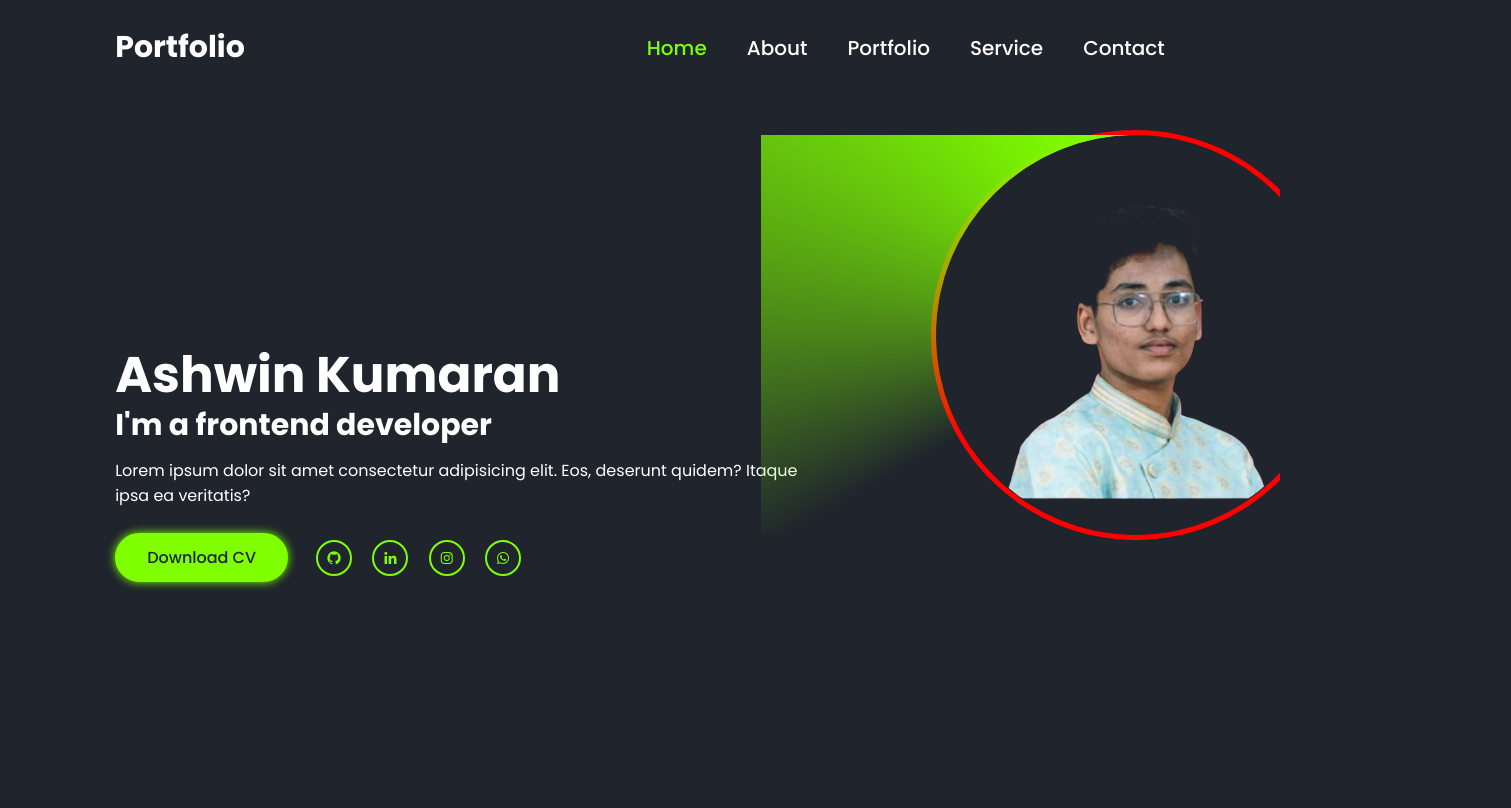
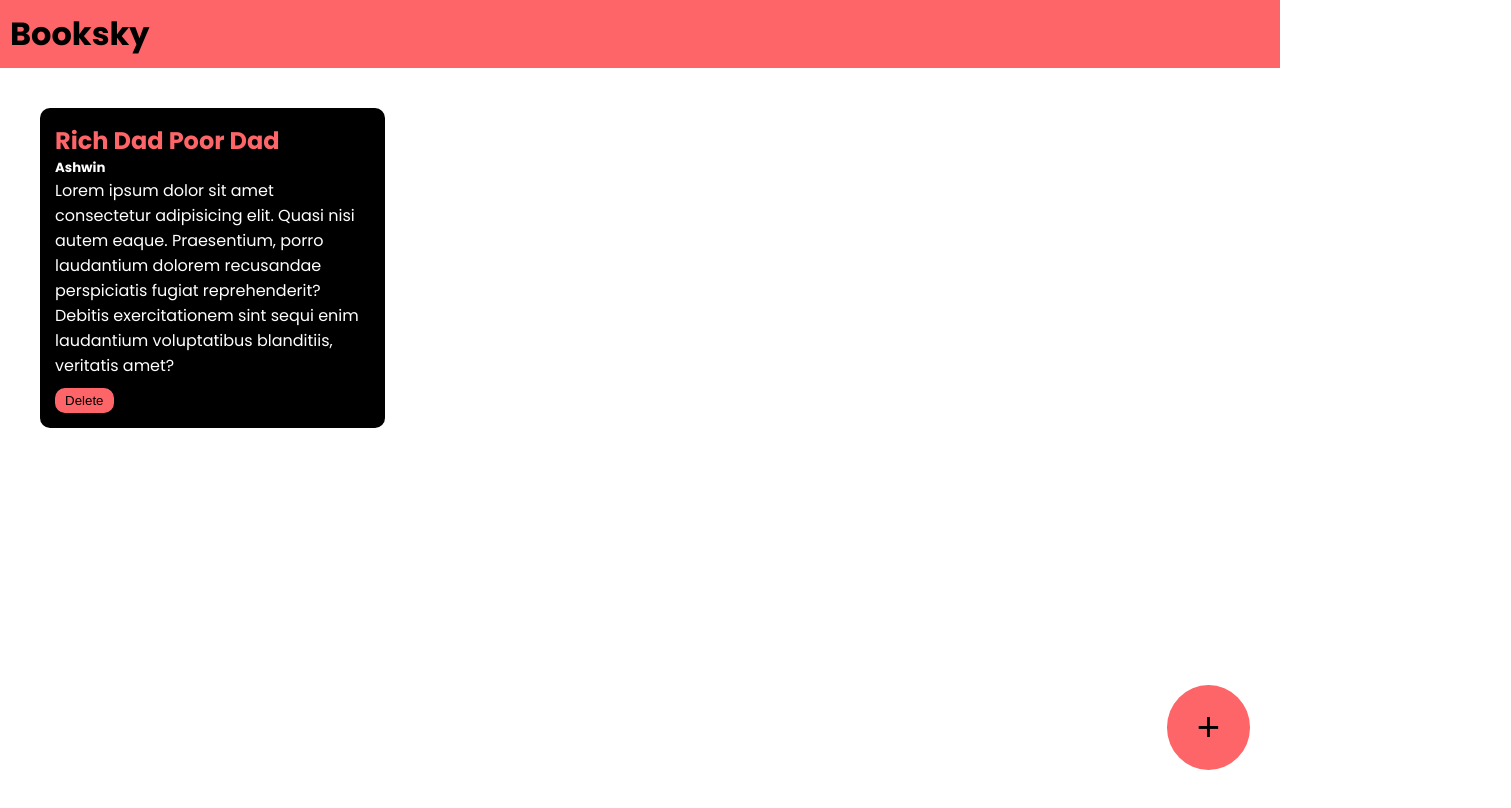
Before and after one commit to Ashprogrammer07/beginner, a plain HTML site: page index.html in a window 1280 px wide. Shown: the whole page, 1511 px wide, since content can reach past the window. Drawn offline with nearby package versions, Linux system fonts and the light colour scheme.

Commit message:
Add files via upload

```diff
--- a/index.html
+++ b/index.html
@@ -3,47 +3,40 @@
 <head>
     <meta charset="UTF-8">
     <meta name="viewport" content="width=device-width, initial-scale=1.0">
-    <title>Portfolio</title>
+    <title>BOOKSKY</title>
     <link rel="stylesheet" href="style.css">
-    <link href='https://unpkg.com/boxicons@2.1.4/css/boxicons.min.css' rel='stylesheet'>
+    <link rel="preconnect" href="https://fonts.googleapis.com">
+<link rel="preconnect" href="https://fonts.gstatic.com" crossorigin>
+<link href="https://fonts.googleapis.com/css2?family=Poppins:ital,wght@0,100;0,200;0,300;0,400;0,500;0,600;0,700;0,800;0,900;1,100;1,200;1,300;1,400;1,500;1,600;1,700;1,800;1,900&display=swap" rel="stylesheet">
 </head>
 <body>
-    <div class="whole">
-    <nav class="navbar">
-        <a href="" class="logo">Portfolio</a>
-        <ul>
-            <li><a href="" class="active">Home</a></li>
-            <li><a href="">About</a></li>
-            <li><a href="">Portfolio</a></li>
-            <li><a href="">Service</a></li>
-            <li><a href="">Contact</a></li>
-        </ul>
-    </nav>
-    <section class="home">
-        <div class="home-info">
-            <h1>Ashwin Kumaran</h1>
-            <h2>I'm a frontend developer</h2>
-            <p>Lorem ipsum dolor sit amet consectetur adipisicing elit. Eos, deserunt quidem? Itaque ipsa ea veritatis?</p>
-            <div class="btn-sci">
-                <a href="" class="btn">Download CV</a>
-                <div class="sci">
-                    <a href="#"><i class='bx bxl-github'></i></a>
-                    <a href="#"><i class='bx bxl-linkedin'></i></a>
-                    <a href="#"><i class='bx bxl-instagram' ></i></a>
-                    <a href="#"><i class='bx bxl-whatsapp' ></i></a>
+    <div class="navbar">
+        <h1>Booksky</h1>
+    </div>
+    <div class="container">
+        <div class="book-container">
+            <h2>Rich Dad Poor Dad</h2>
+            <h5>Ashwin</h5>
+            <p>Lorem ipsum dolor sit amet consectetur adipisicing elit. Quasi nisi autem eaque. Praesentium, porro laudantium dolorem recusandae perspiciatis fugiat reprehenderit? Debitis exercitationem sint sequi enim laudantium voluptatibus blanditiis, veritatis amet?</p>
+        <button class="delbtn">Delete</button>
+        </div>
 
-                </div>
-            </div>
-        </div>
-    </section>
-    <div class="home-img">
-        <div class="image-box">
-            <div class="image-item">
-                <img src="photo.png" alt="">
-            </div>
-        </div>
     </div>
+    <div class="overlay"></div>
+    <div class="popup">
+        <h2>Add book</h2>
+        <form>
+            <input placeholder="book title" id="booktitle">
+            <input placeholder="book author" id="bookauthor">
+            <textarea placeholder="short Description" id="bookdesc">
+
+            </textarea>
+            <button id="add-book">Add</button>
+            <button id="Cancel-text">Cancel</button>
+        </form>
     </div>
+    <button class="add-button" id="add-popup-button">+</button>
+    <script src="script.js"></script>
 
 </body>
 </html>
--- a/style.css
+++ b/style.css
@@ -1,164 +1,127 @@
-
-@import url('https://fonts.googleapis.com/css2?family=Poppins:ital,wght@0,100;0,200;0,300;0,400;0,500;0,600;0,700;0,800;0,900;1,100;1,200;1,300;1,400;1,500;1,600;1,700;1,800;1,900&display=swap');
 *{
     margin: 0;
     padding: 0;
-    font-family: "poppins",sans-serif;
-    box-sizing: border-box;
 }
 body{
-    background-color: #1f242d;
-    text-decoration: none;
- }
- a{
-    color: white;
-    text-decoration: none;
+    font-family:'poppins',sans-serif;
 }
 .navbar{
-    position: fixed;
-    left: 0;
-    top: 0;
-    width: 100%;
-    padding: 25px 9%;
-    display: flex;
-    align-items: center;
-    justify-content: space-between;
-    z-index: 100;
-    text-decoration: none;
- }
- .navbar .logo {
-    font-size: 30px;
-    font-weight: 700;
+    background-color: #FD6569;
+    padding: 10px;
 
 }
- .navbar ul{
-    display: flex;
-    text-decoration: none;
- }
- .navbar ul li{
-    list-style: none;
-    margin-left: 40px;
-    text-decoration: none;
- }
- .navbar ul li a{
-    font-size: 20px;
-    font-weight: 500;
-    transition: .5s;
+.container{
+    padding: 10px;
+    display: inline-block;
+    vertical-align: top;
 
 }
- .navbar ul li a:hover,.navbar ul li .active{
-    color:chartreuse;
-    cursor: pointer;
- }
- .home{
-    display: flex;
-    align-items: center;
-    height: 100vh;
-    padding: 60px 9% 0;
-    color: #fff;
- }
-  .home-info h1{
-    font-size: 50px;
- }
-  .home-info h2{
-    font-size: 30px;
-    margin-top: -10px;
- }
-  .home-info p{
-    font-size: 16px;
-    margin: 10px 0 25px;
- }
-  .home-info .btn-sci{
-    display: flex;
-    align-items: center;
- }
- .btn{
+.book-container{
+    text-align: left;
+    padding: 15px;
+    width: 25%;
+    background-color: black;
+    border-radius: 10px;
+    color: white;
+    margin: 30px;
     display: inline-block;
-    padding: 10px 30px;
-    background: chartreuse;
-    border: 2px solid chartreuse;
-    border-radius: 40px;
-    box-shadow: 0 0 10px chartreuse;
-    color: #1f242d;
-    font-size: 16px;
-    font-weight: 500;
-    transition: .5s;
- }
- .btn:hover{
-    background: transparent;
-    color:  chartreuse;
-    box-shadow: none;
- }
- .home-info .btn-sci .sci{
-    margin-left: 20px;
- }
- .home-info .btn-sci .sci a {
-    display: inline-flex;
-    padding: 8px ;
-    border: 2px solid chartreuse;
-    border-radius: 50%;
-    color: chartreuse;
-    size: 10px;
-    margin: 0 8px;
-    transition: .5s;
- }
- .home-info .btn-sci .sci a:hover{
-    background: transparent;
-    box-shadow: 0 0 10px chartreuse;
-    color: black;
- }
- .home-img .image-box{
-   margin-top: 100px;
-    width: 32vw;
-    height: 32vw;
-    border-radius: 50%;
-    background-color: red;
-    padding: 5px;
-    display: flex;
-    justify-content: center;
-    align-items: center;
-    overflow: hidden;
+    vertical-align: top;
+
 
 
 }
-.home-img .image-box::before,
-.home-img .image-box::after{
-   content: '';
+.book-container h2{
+    color: #FD6569;
+
+}
+.book-container button{
+    background-color: #FD6569;
+    color: black;
+    border-radius: 10px;
+    padding-top: 5px;
+    padding-bottom: 5px;
+    padding-left: 10px;
+    padding-right: 10px;
+    border: none;
+    margin-top: 10px;
+    cursor: pointer;
+
+}
+.add-button{
+    background-color: #FD6569;
+    color: black;
+    border-radius: 100%;
+    padding-top: 20px;
+    padding-bottom: 20px;
+    padding-left: 30px;
+    padding-right: 30px;
+    font-size: 40px;
+    border: none;
+    position: fixed;
+    bottom: 30px;
+    right: 30px;
+    cursor: pointer;
+}
+.overlay{
+    background-color: black;
+    opacity: 0.8;
     position: absolute;
-   width: 750px;
-   height: 400px;
-   background: conic-gradient(transparent,transparent,transparent,chartreuse);
-}
-
- .home-img .image-box .image-item{
-    background: #1f242d;
     width: 100%;
     height: 100%;
-    justify-content: center;
-    display: flex;
-    position: relative;
-    border-radius: 50%;
-    border: 1px solid #1f242d;
-    margin-bottom: 0px;
-    overflow: hidden;
+    top: 0;
+    left: 0;
     z-index: 1;
+    display: none;
+}
+.popup{
+    background-color: #FD6569;
+    width: 40%;
+    padding: 40px;
+    border-radius: 10px;
+    position: absolute;
+    top: 30%;
+    left: 30%;
+    z-index: 2;
+    display: none;
+}
+.popup input{
+    background: transparent;
+    border: none;
+    width: 100%;
+    margin: 5px;
+    padding: 5px;
+    font-size: 20px;
+    border-bottom: solid black 2px;
 
 }
- .home-img .image-box .image-item img{
-   position: absolute;
-   object-fit: cover;
-   display: block;
-   width: 85%;
-   top: 30px;
-   mix-blend-mode: lighten ;
-
-
+.popup textarea{
+    background: transparent;
+    width: 100%;
+    margin: 5px;
+    padding: 5px;
+    font-size: 20px;
+    border:solid black 2px ;
 }
- .whole{
-   margin-top: 30px;
-   display: flex;
-
+.popup input::placeholder{
+    color: black;
 }
- .home-img{
-   overflow: hidden;
+.popup textarea::placeholder{
+    color: black;
 }
+.popup button{
+    background-color: black;
+    padding-left: 20px;
+    padding-right: 20px;
+    padding-top: 20px;
+    border: none;
+    padding-top: 10px;
+    padding-bottom: 10px;
+    color: white;
+    margin: 5px;
+}
+.popup input:focus{
+    outline: none;
+}
+.popup textarea:focus{
+    outline: none;
+}
```
Lines whose indentation alone changed are shown as unchanged.
